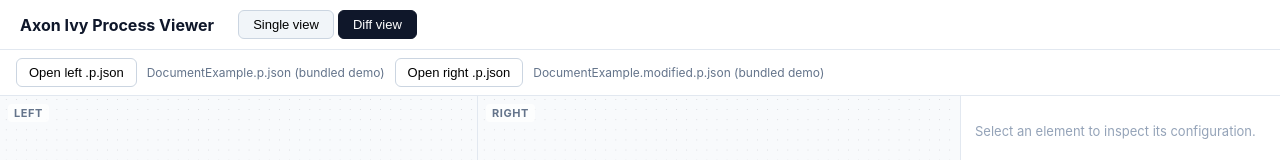
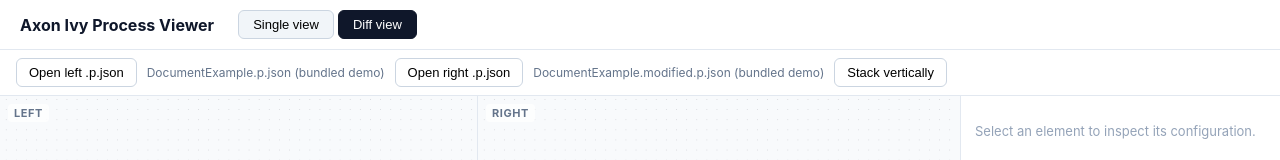
Before and after one commit to FrohnmaierMariano-prodato/axon-ivy-process-merge-editor, a React (Vite) app in the folder process-viewer/: page / in a window 1280 px wide. Both pictures are taken after a click on the button "Diff view". Shown: the top 160 px of the page. Built offline with nearby package versions, Linux system fonts and the light colour scheme.

Commit message:
feat: implement canvas orientation toggle for diff view and add related CSS styles

```diff
--- a/process-viewer/src/App.css
+++ b/process-viewer/src/App.css
@@ -152,11 +152,20 @@
   background: #e2e8f0;
 }
 
+.view__canvas--split-vertical {
+  flex-direction: column;
+}
+
 .split-pane {
   flex: 1;
   min-width: 0;
   position: relative;
   background: #f8fafc;
+}
+
+.view__canvas--split-vertical .split-pane {
+  min-width: auto;
+  min-height: 0;
 }
 
 .split-pane__label {
--- a/process-viewer/src/app/DiffView.tsx
+++ b/process-viewer/src/app/DiffView.tsx
@@ -5,6 +5,7 @@
 import { flattenElements, parseProcess, parseProcessText, ProcessParseError } from '../model/parseProcess';
 import { diffProcess } from '../diff/diffProcess';
 import { useSidebarWidth } from './useSidebarWidth';
+import { useCanvasOrientation } from './useCanvasOrientation';
 import type { ProcessDocument } from '../model/schema-types';
 import leftDemoDoc from '../fixtures/DocumentExample.p.json';
 import rightDemoDoc from '../fixtures/DocumentExample.modified.p.json';
@@ -19,6 +20,7 @@
   const [errors, setErrors] = useState<Partial<Record<Side, string>>>({});
   const [selectedId, setSelectedId] = useState<string>();
   const { width: sidebarWidth, isDragging, onHandlePointerDown } = useSidebarWidth();
+  const { orientation, toggleOrientation } = useCanvasOrientation();
 
   const diff = useMemo(() => (left && right ? diffProcess(left, right) : undefined), [left, right]);
 
@@ -57,9 +59,17 @@
         <FileOpenButton label="Open right .p.json" onLoad={handleLoad('right')} />
         <span className="toolbar__filename">{rightName}</span>
         {errors.right && <span className="toolbar__error">{errors.right}</span>}
+        <button
+          type="button"
+          className="toolbar-button"
+          onClick={toggleOrientation}
+          aria-label="Toggle diff layout orientation"
+        >
+          {orientation === 'horizontal' ? 'Stack vertically' : 'Side by side'}
+        </button>
       </div>
       <div className="view__body">
-        <div className="view__canvas view__canvas--split">
+        <div className={`view__canvas view__canvas--split${orientation === 'vertical' ? ' view__canvas--split-vertical' : ''}`}>
           <div className="split-pane">
             <div className="split-pane__label">Left</div>
             {left && <ProcessCanvas document={left} diff={diff} onSelectElement={setSelectedId} />}
--- /dev/null
+++ b/process-viewer/src/app/useCanvasOrientation.ts
@@ -0,0 +1,27 @@
+import { useCallback, useEffect, useState } from 'react';
+
+export type CanvasOrientation = 'horizontal' | 'vertical';
+
+const STORAGE_KEY = 'processViewer.diffOrientation';
+
+function readStoredOrientation(): CanvasOrientation {
+  return localStorage.getItem(STORAGE_KEY) === 'vertical' ? 'vertical' : 'horizontal';
+}
+
+/**
+ * Persisted toggle for the diff view's split orientation (side-by-side vs. stacked), shared via
+ * `localStorage` so the user's preference carries over across sessions.
+ */
+export function useCanvasOrientation() {
+  const [orientation, setOrientation] = useState<CanvasOrientation>(readStoredOrientation);
+
+  useEffect(() => {
+    localStorage.setItem(STORAGE_KEY, orientation);
+  }, [orientation]);
+
+  const toggleOrientation = useCallback(() => {
+    setOrientation(prev => (prev === 'horizontal' ? 'vertical' : 'horizontal'));
+  }, []);
+
+  return { orientation, toggleOrientation };
+}
```
